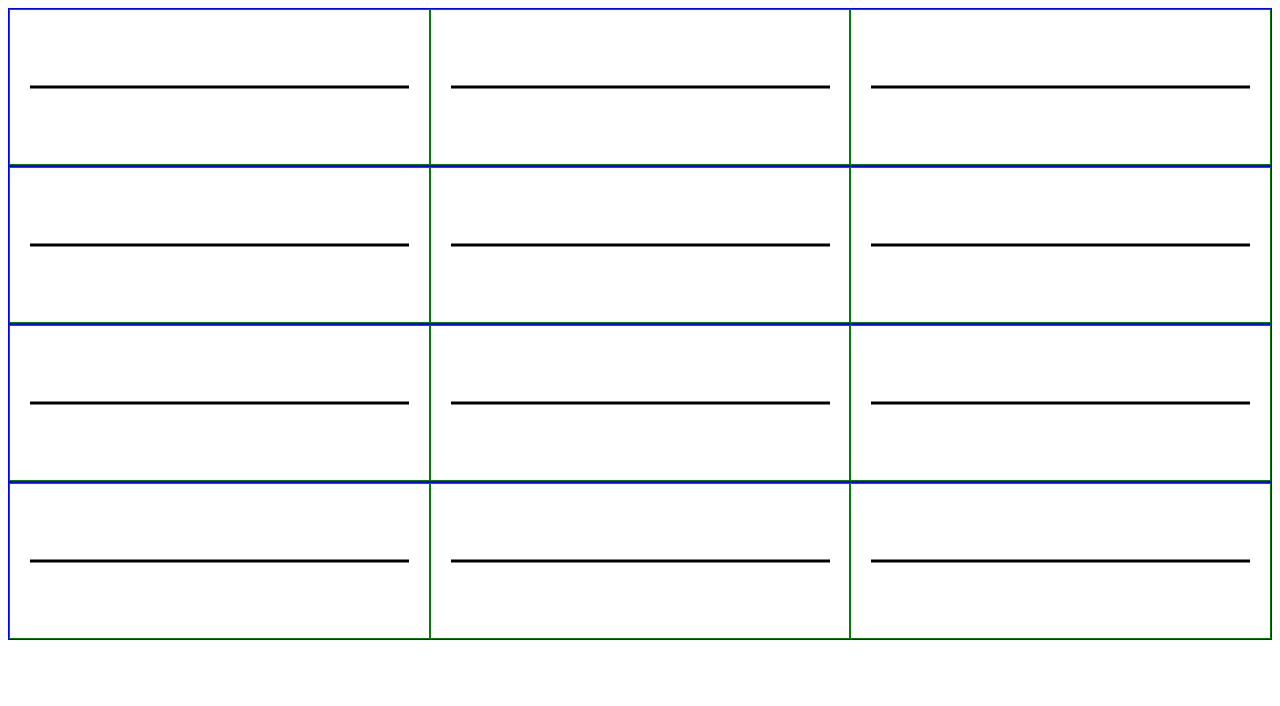
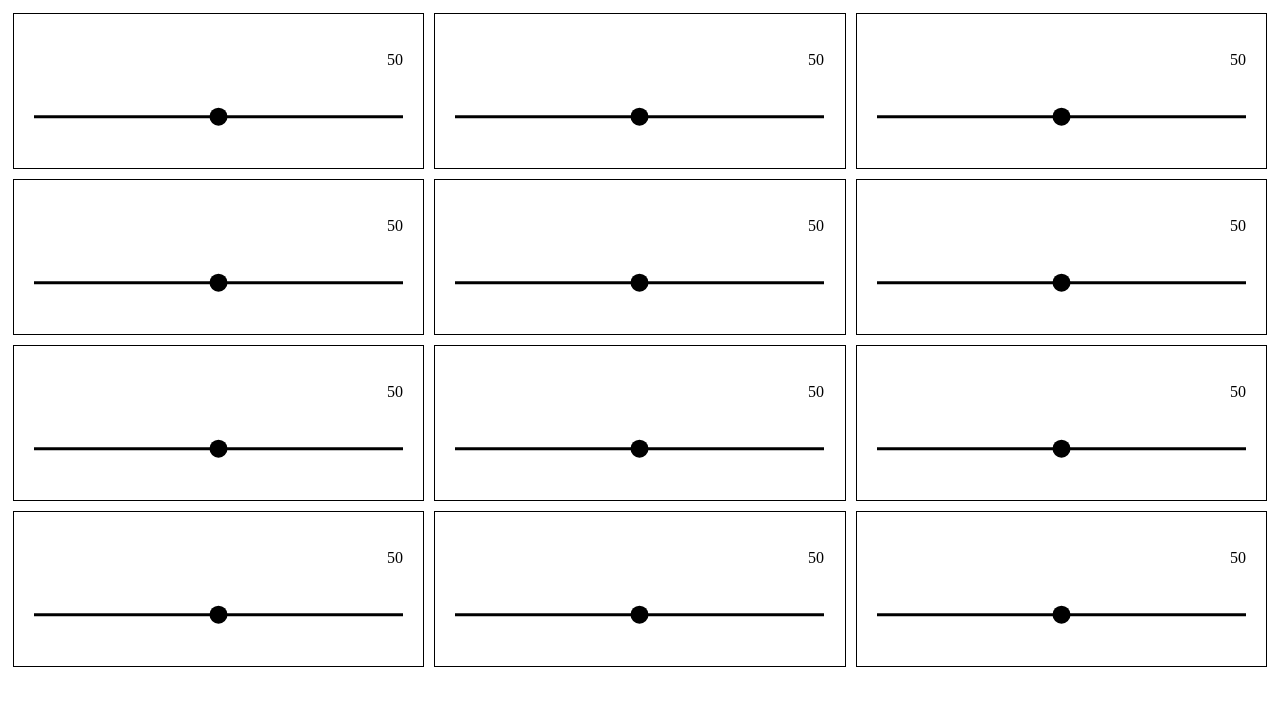
Before and after one commit to calebkress/d3-library, a website: page flex-grid-layout/flex-grid-layout.html in a window 1280 px wide. Drawn offline with nearby package versions, Linux system fonts and the light colour scheme.

Commit message:
moved value to right side of card

```diff
--- a/flex-grid-layout.html
+++ b/flex-grid-layout/flex-grid-layout.html
@@ -16,12 +16,12 @@
   display: flex;
   flex-direction: row;
   flex-wrap: wrap;
-  border: 1px solid blue;
   }
 
   .column {
   flex-basis: 100%;
-  border: 1px solid green;
+  border: 1px solid;
+  margin: 5px;
   }
 
   @media screen and (min-width: 800px) {
@@ -76,35 +76,49 @@
   let margin = {right: 20, left: 20},
     width = document.getElementsByClassName("column")[0].clientWidth,
     height = document.getElementsByClassName("item")[0].clientHeight;
-    console.log(width, height)
-
-
 
   let xScale = d3.scaleLinear()
     .domain([0, 100])
     .range([0 + margin.left, width - margin.right])
     .clamp("true");
 
-  d3.selectAll("svg").append("line")
+  d3.selectAll("svg").append("g")
+    .attr("class", (d, i) => { return "sliderContainer container" + (i + 1) })
+
+  d3.selectAll("g").append("line")
     .attr("class", (d, i) => { return "slideLine line" + (i + 1) })
     .attr("x1", xScale.range()[0])
     .attr("x2", xScale.range()[1])
-    .attr("y1", height / 2)
-    .attr("y2", height / 2)
+    .attr("y1", height * (2 / 3))
+    .attr("y2", height * (2 / 3))
 
-  d3.selectAll("line").insert("circle")
+  d3.selectAll("g").insert("circle")
     .attr("class", (d, i) => { return "handle" + (i + 1) })
-    .attr("cx", xScale.range()[1] / 2)
+    .attr("cx", xScale.range()[1] / 2 + 10)
+    .attr("cy", height * (2 / 3))
     .attr("r", 9)
     .call(d3.drag()
-      .on("start drag", function() { handleSlide(xScale.invert(d3.event.x)) } ))
+      .on("start drag", function() {
+        handleSlide(xScale.invert(d3.event.x), Number(this.getAttribute("class").slice([6])))
+      })
+    )
 
-  console.log(xScale.range()[1] / 2)
+  d3.selectAll("g").insert("text")
+    .attr("class", (d, i) => { return "value" + (i + 1) })
+    .attr("x", xScale.range()[1])
+    .attr("y", height / 3)
+    .attr("text-anchor", "end")
+    .text((d, i) => {
+      return Math.round(xScale.invert(d3.select(".handle" + (i + 1)).attr("cx")))
+    })
 
-  function handleSlide(d) {
-    handle.attr("cx", xScale(d))
+  function handleSlide(d, i) {
+    console.log(i)
+    d3.select(".handle" + i)
+      .attr("cx", xScale(d))
+    d3.select(".value" + i)
+      .text(Math.round(d))
   }
-
 
 
   </script>
```
Also changed, not shown: flex-grid-layout/data.json (added, +13 -0 lines).
